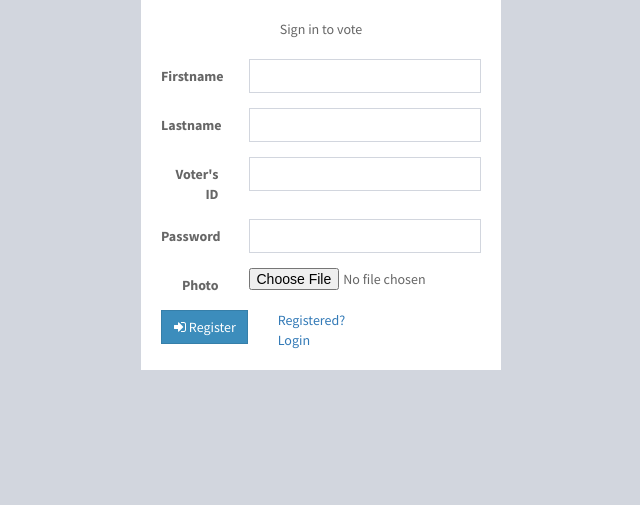
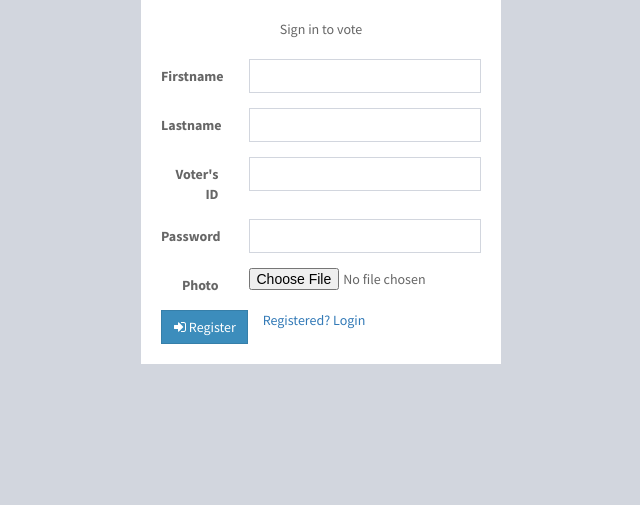
Before and after one commit to Neha1204/IITB-Gymkhana-Voting, a PHP site: page /register.php in a window 1280 px wide. Shown: the part 166-671 px from the top of the page, without its empty margins (319-959 px from the left). Run offline with PHP 8.4, Linux system fonts and the light colour scheme.

Commit message:
Minor change

```diff
--- a/register.php
+++ b/register.php
@@ -60,31 +60,8 @@
     			    <div class="col-xs-4">
           			  <button type="submit" class="btn btn-primary btn-block btn-flat" name="add"><i class="fa fa-sign-in"></i> Register</button>
         		    </div>
-			     	<div class="col-xs-4">
-          	     	  <a href='login.php'> Registered? Login </a>
-        		    </div>
+          	     	<a href='login.php'> Registered? Login </a>
       		    </div>
-
-        <!--
-    	<form action="login.php" method="POST">
-      		<div class="form-group has-feedback">
-        		<input type="text" class="form-control" name="voter" placeholder="Voter's ID" required>
-        		<span class="glyphicon glyphicon-user form-control-feedback"></span>
-      		</div>
-          <div class="form-group has-feedback">
-            <input type="password" class="form-control" name="password" placeholder="Password" required>
-            <span class="glyphicon glyphicon-lock form-control-feedback"></span>
-          </div>
-      		<div class="row">
-    			<div class="col-xs-4">
-          			<button type="submit" class="btn btn-primary btn-block btn-flat" name="login"><i class="fa fa-sign-in"></i> Sign In</button>
-        		</div>
-				<div class="col-xs-4">
-          			<a href='register.php'> Register </a>
-        		</div>
-      		</div>
-    	</form>
-		-->
   	</div>
   	<?php
   		if(isset($_SESSION['error'])){
```
